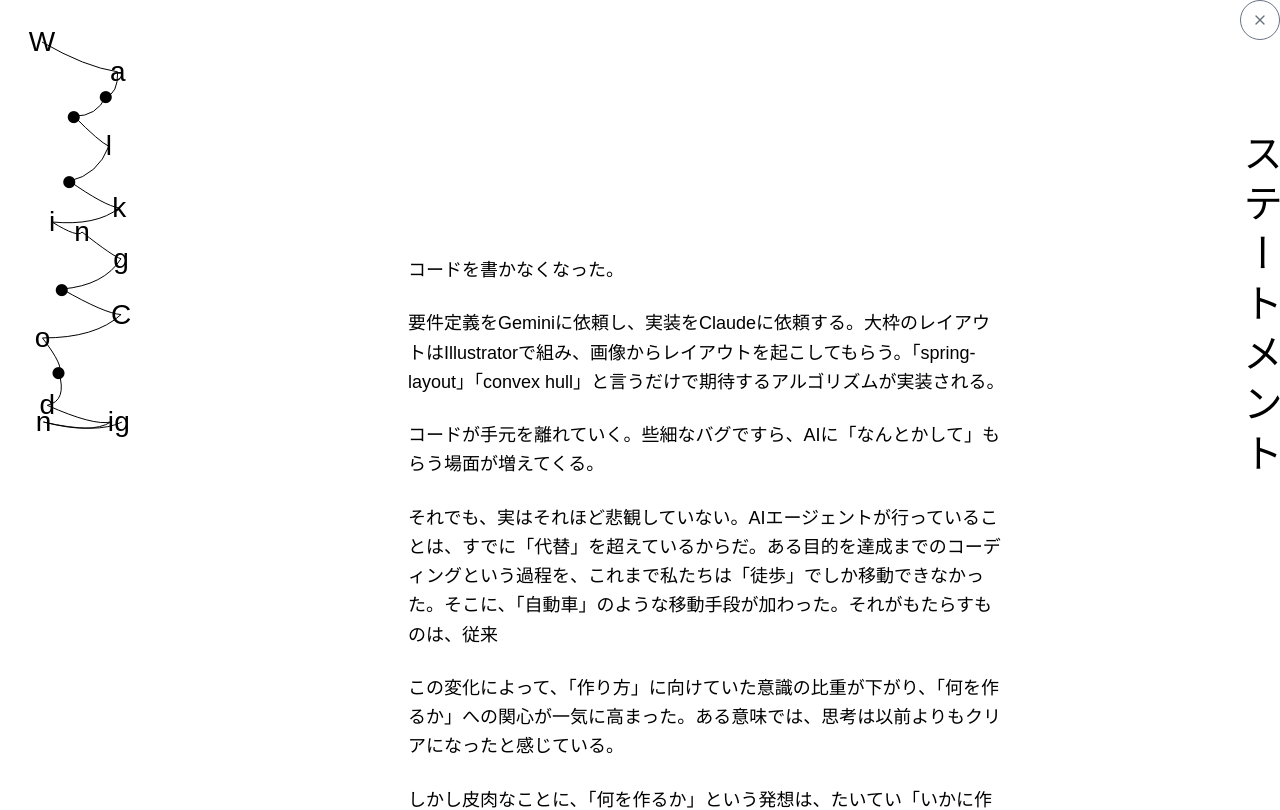
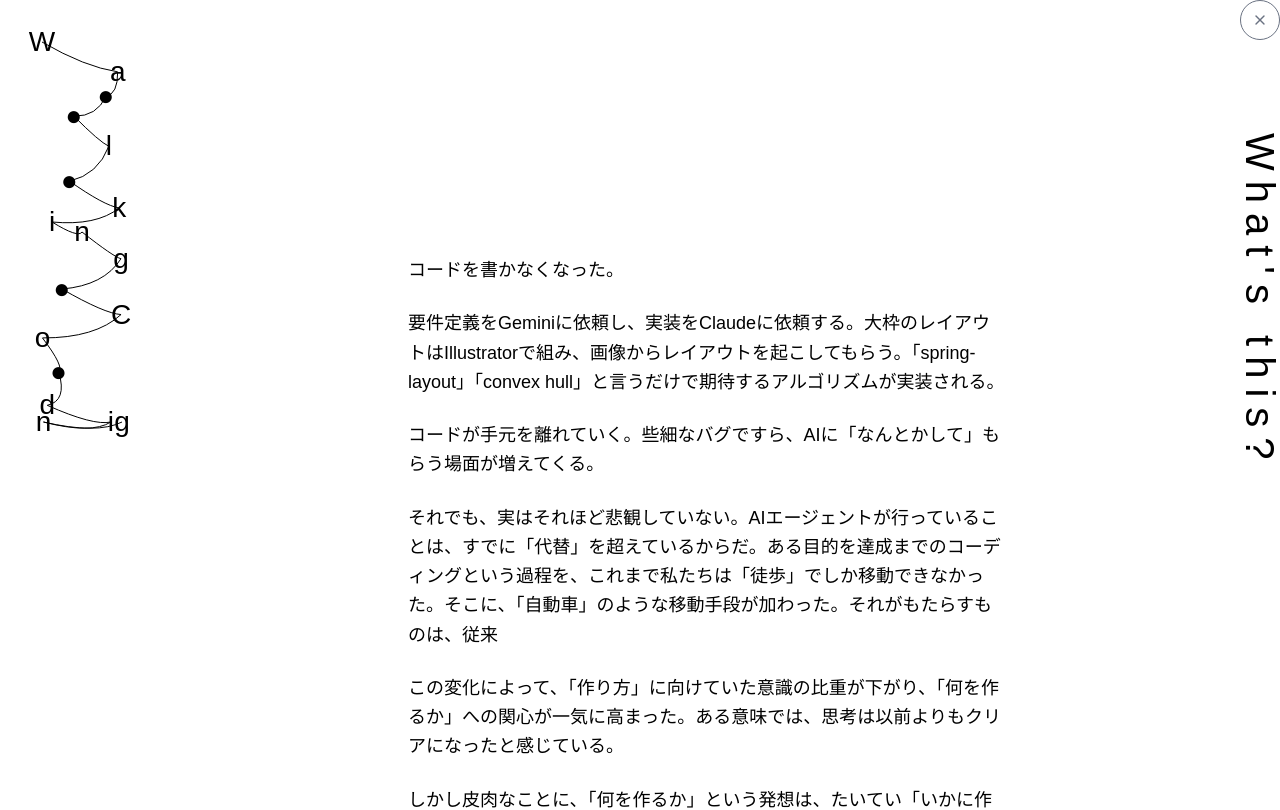
Before and after one commit to k1105/ymgsknt-walking-coding, a Next.js app: page /statement in a window 1280 px wide. Shown: the top 810 px of the page. Built offline with nearby package versions, Linux system fonts and the light colour scheme; a web font is replaced by a local one.

Commit message:
ボタンの名前を変更

```diff
--- a/app/diary/DiaryFrame.tsx
+++ b/app/diary/DiaryFrame.tsx
@@ -543,7 +543,6 @@ export default function DiaryFrame({children}: {children: ReactNode}) {
       </header>
 
       <nav className="fixed top-0 right-0 z-[70] flex items-center">
-        {/* "ス" button - hidden on statement page */}
         {!isStatementPage && (
           <Link
             href="/statement"
@@ -554,7 +553,7 @@ export default function DiaryFrame({children}: {children: ReactNode}) {
                 isMobile ? "w-10 h-10" : "w-10 h-10"
               }`}
             >
-              <span className={isMobile ? "text-base" : "text-s"}>ス</span>
+              <span className={isMobile ? "text-base" : "text-s"}>何</span>
             </div>
             <span
               className={`absolute top-full mt-2 opacity-0 group-hover:opacity-100 transition-opacity duration-200 text-xs whitespace-nowrap ${
@@ -562,7 +561,7 @@ export default function DiaryFrame({children}: {children: ReactNode}) {
               }`}
               style={{writingMode: "vertical-rl"}}
             >
-              テートメント
+              をしているのか
             </span>
           </Link>
         )}
--- a/app/statement/page.tsx
+++ b/app/statement/page.tsx
@@ -14,7 +14,7 @@ export default function StatementPage() {
           writingMode: "vertical-rl",
         }}
       >
-        ステートメント
+        What&apos;s this?
       </div>
 
       {/* Content */}
```
